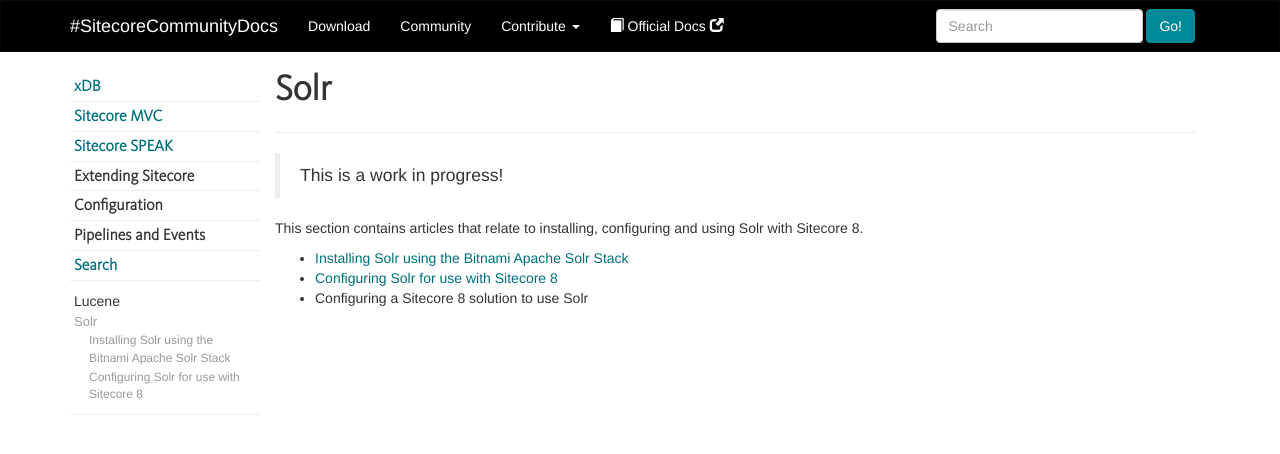
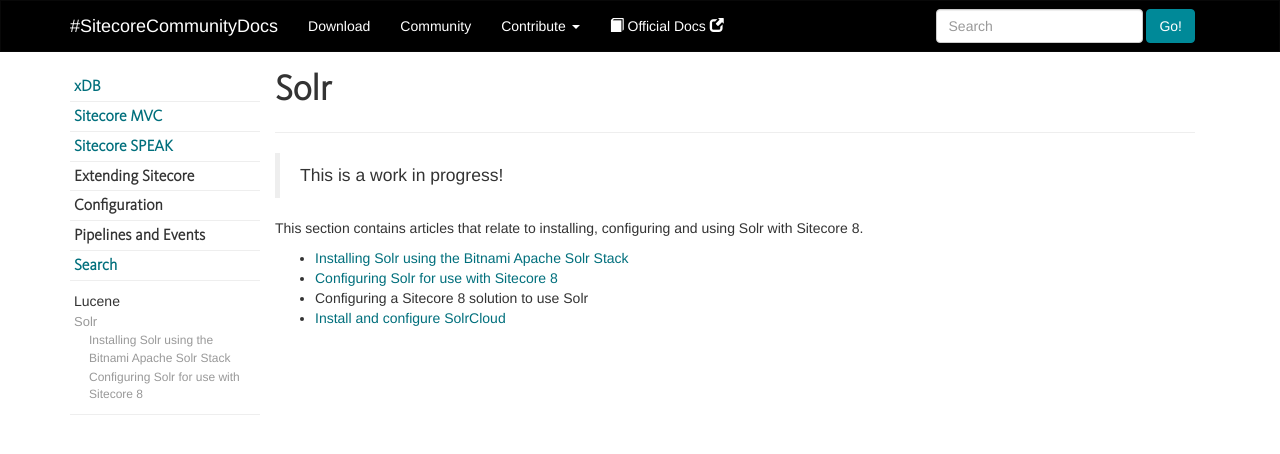
Before and after one commit to Sitecore-Community/docs, a Jekyll site: the page built from search/solr/index.md, in a window 1280 px wide. Shown: the top 454 px of the page. Built offline with Jekyll 4.4.1, drawn with Linux system fonts in a browser that asks for light colours; nearby versions of some CDN libraries; a script that is not in the unit is left out; comment, search, counter and statistics services are not loaded.

Commit message:
updated solr reference page with link to 'Install and configure SolrCloud'

```diff
--- a/search/solr/index.md
+++ b/search/solr/index.md
@@ -11,3 +11,4 @@
  * [Installing Solr using the Bitnami Apache Solr Stack](installing-solr-using-the-bitnami-apache-solr-stack/)
  * [Configuring Solr for use with Sitecore 8](Configuring-Solr-for-use-with-Sitecore-8/)
  * Configuring a Sitecore 8 solution to use Solr
+ * [Install and configure SolrCloud](Install-and-configure-SolrCloud/)
```
